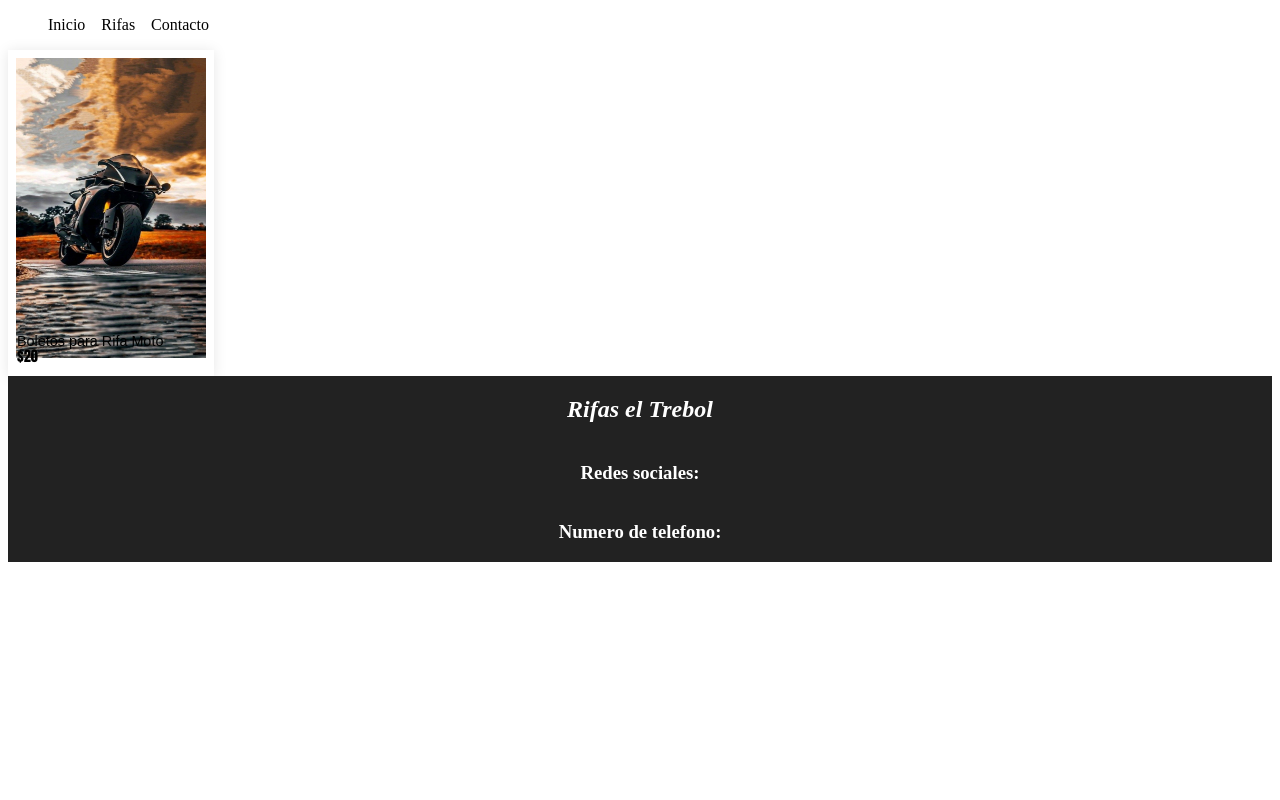
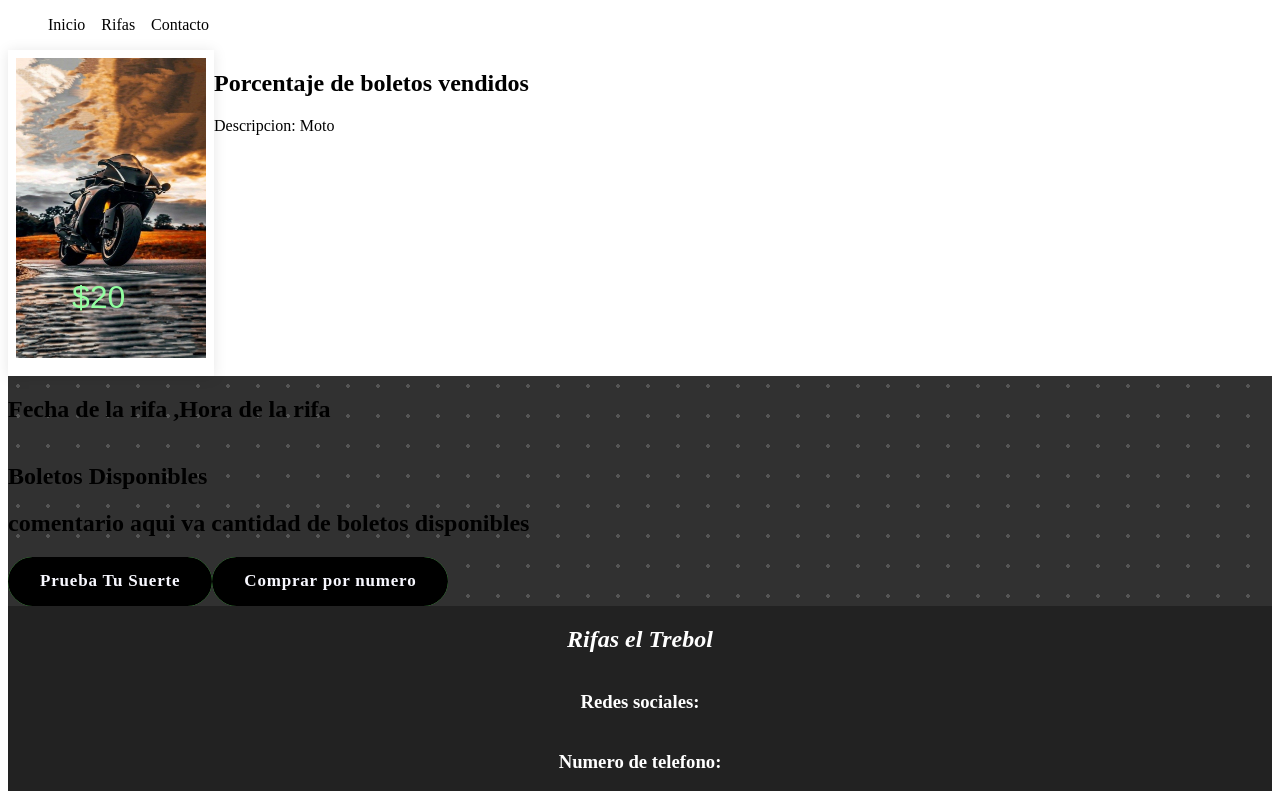
Before and after one commit to Jguerrero45/Proyecto_rifas, a plain HTML site: page templates/bol1.html in a window 1280 px wide. Drawn offline with Linux system fonts and the light colour scheme.

Commit message:
added template.css and adding front to template html

```diff
--- a/css/generales.css
+++ b/css/generales.css
@@ -1,84 +1,3 @@
-a {
-    text-decoration: none;
-}
-
-.card {
-    position: relative;
-    width: 11.875em;
-    height: 16.5em;
-    box-shadow: 0px 1px 13px rgba(0, 0, 0, 0.1);
-    cursor: pointer;
-    transition: all 120ms;
-    display: flex;
-    align-items: center;
-    justify-content: center;
-    background: #fff;
-    padding: 0.5em;
-    padding-bottom: 3.4em;
-}
-
-.card::after {
-    content: "Add to Cart";
-    padding-top: 1.25em;
-    padding-left: 1.25em;
-    position: absolute;
-    left: 0;
-    bottom: -60px;
-    background: #00AC7C;
-    color: #fff;
-    height: 2.5em;
-    width: 90%;
-    transition: all 80ms;
-    font-weight: 600;
-    text-transform: uppercase;
-    opacity: 0;
-}
-
-.card .title {
-    font-family: Arial, Helvetica, sans-serif;
-    font-size: 0.9em;
-    position: absolute;
-    left: 0.625em;
-    bottom: 1.875em;
-    font-weight: 400;
-    color: #000;
-}
-
-.card .price {
-    font-family: Impact, Haettenschweiler, 'Arial Narrow Bold', sans-serif;
-    font-size: 0.9em;
-    position: absolute;
-    left: 0.625em;
-    bottom: 0.625em;
-    color: #000;
-}
-
-.card:hover::after {
-    bottom: 0;
-    opacity: 1;
-}
-
-.card:active {
-    transform: scale(0.98);
-}
-
-.card:active::after {
-    content: "Added !";
-    height: 3.125em;
-}
-
-.text {
-    max-width: 55px;
-}
-
-.imageBoleto {
-    background: rgb(241, 241, 241);
-    width: 100%;
-    height: 100%;
-    display: grid;
-    place-items: center;
-}
-
 
 
 .nav-menu ul {
@@ -124,3 +43,12 @@ a {
     text-align: center;
     margin-top: 1vw;
 }
+.bottom {
+    width: 100%;
+    height: 100%;
+    /* Add your background pattern here */
+    background-color: #313131;
+    background-image: radial-gradient(rgba(255, 255, 255, 0.171) 2px, transparent 0);
+    background-size: 30px 30px;
+    background-position: -5px -5px
+  }
--- /dev/null
+++ b/css/template.css
@@ -0,0 +1,137 @@
+a {
+    text-decoration: none;
+}
+
+.card {
+    position: relative;
+    width: 11.875em;
+    height: 16.5em;
+    box-shadow: 0px 1px 13px rgba(0, 0, 0, 0.1);
+    cursor: pointer;
+    transition: all 120ms;
+    display: flex;
+    align-items: center;
+    justify-content: center;
+    background: #fff;
+    padding: 0.5em;
+    padding-bottom: 3.4em;
+}
+
+.card::after {
+    content: "Comprar Boleto";
+    padding-top: 1.25em;
+    padding-left: 1.25em;
+    position: absolute;
+    left: 0;
+    bottom: -60px;
+    background: #93ffa1;
+    color: #050a11;
+    height: 2.5em;
+    width: 90%;
+    transition: all 80ms;
+    font-weight: 600;
+    text-transform: uppercase;
+    opacity: 0;
+}
+
+.card .title {
+    font-family: 'Shrikhand',Arial, Helvetica, sans-serif;
+    font-size: 2em;
+
+    position: absolute;
+    left: 2em;
+    bottom: 1.875em;
+    font-weight: 400;
+    color: #93ffa1;
+}
+
+.card .price {
+    font-family: Shrikhand, Impact, Haettenschweiler, 'Arial Narrow Bold', sans-serif;
+    font-size: 600em;
+    position: absolute;
+    left: 85px;
+    bottom: 0.625em;
+    color: #0e131b;
+}
+
+.card:hover::after {
+    bottom: 0;
+    opacity: 1;
+}
+
+.card:active {
+    transform: scale(0.98);
+}
+
+.card:active::after {
+    content: "Added !";
+    height: 3.125em;
+}
+
+.text {
+    max-width: 55px;
+}
+
+.imageBoleto {
+    background: rgb(241, 241, 241);
+    width: 100%;
+    height: 100%;
+    display: grid;
+    place-items: center;
+}
+.Flex{
+    display: flex;
+    flex-direction: row;
+}
+
+button {
+    outline: none;
+    cursor: pointer;
+    border: none;
+    padding: 0.9rem 2rem;
+    margin: 0;
+    font-family: inherit;
+    font-size: inherit;
+    position: relative;
+    display: inline-block;
+    letter-spacing: 0.05rem;
+    font-weight: 700;
+    font-size: 17px;
+    border-radius: 500px;
+    overflow: hidden;
+    background: #66ff66;
+    color: ghostwhite;
+   }
+
+   button span {
+    position: relative;
+    z-index: 10;
+    transition: color 0.4s;
+   }
+
+   button:hover span {
+    color: black;
+   }
+
+   button::before,
+   button::after {
+    position: absolute;
+    top: 0;
+    left: 0;
+    width: 100%;
+    height: 100%;
+    z-index: 0;
+   }
+
+   button::before {
+    content: "";
+    background: #000;
+    width: 120%;
+    left: -10%;
+    transform: skew(30deg);
+    transition: transform 0.4s cubic-bezier(0.3, 1, 0.8, 1);
+   }
+
+   button:hover::before {
+    transform: translate3d(100%, 0, 0);
+   }
--- a/templates/bol1.html
+++ b/templates/bol1.html
@@ -5,6 +5,7 @@
     <meta charset="UTF-8">
     <meta name="viewport" content="width=device-width, initial-scale=1.0">
     <title>Rifas el Trebol</title>
+    <link rel="stylesheet" href="../css/template.css">
     <link rel="stylesheet" href="../css/generales.css">
 </head>
 
@@ -25,13 +26,32 @@
     </header>
 
     <main>
-        <section>
-            <div>
+        <section class="top">
+            <div class="Flex">
                 <div class="card">
                     <div class="imageBoleto"><img src="../Imagenes/Moto.jpg" width="190" height="300"></div>
-                    <span class="title">Boletos para Rifa Moto</span>
-                    <span class="price">$20</span>
+                    <span class="title">$20</span>
+                    <span class="price"></span>
                 </div>
+                <div>
+                    <h1>Porcentaje de boletos vendidos</h1>
+                    <p>Descripcion: Moto</p>
+                </div>
+            </div>
+        </section>
+        <section class="bottom">
+            <div>
+                <div class="Flex">
+                    <h1>Fecha de la rifa ,</h1>
+                    <h1>Hora de la rifa</h1>
+                </div>
+                <h1>Boletos Disponibles</h1>
+                <h1>comentario aqui va cantidad de boletos disponibles</h1>
+                <div class="Flex">
+                    <button><span>Prueba Tu Suerte</span></button>
+
+                    <button><span>Comprar por numero</span></button>
+
             </div>
         </section>
     </main>
```
